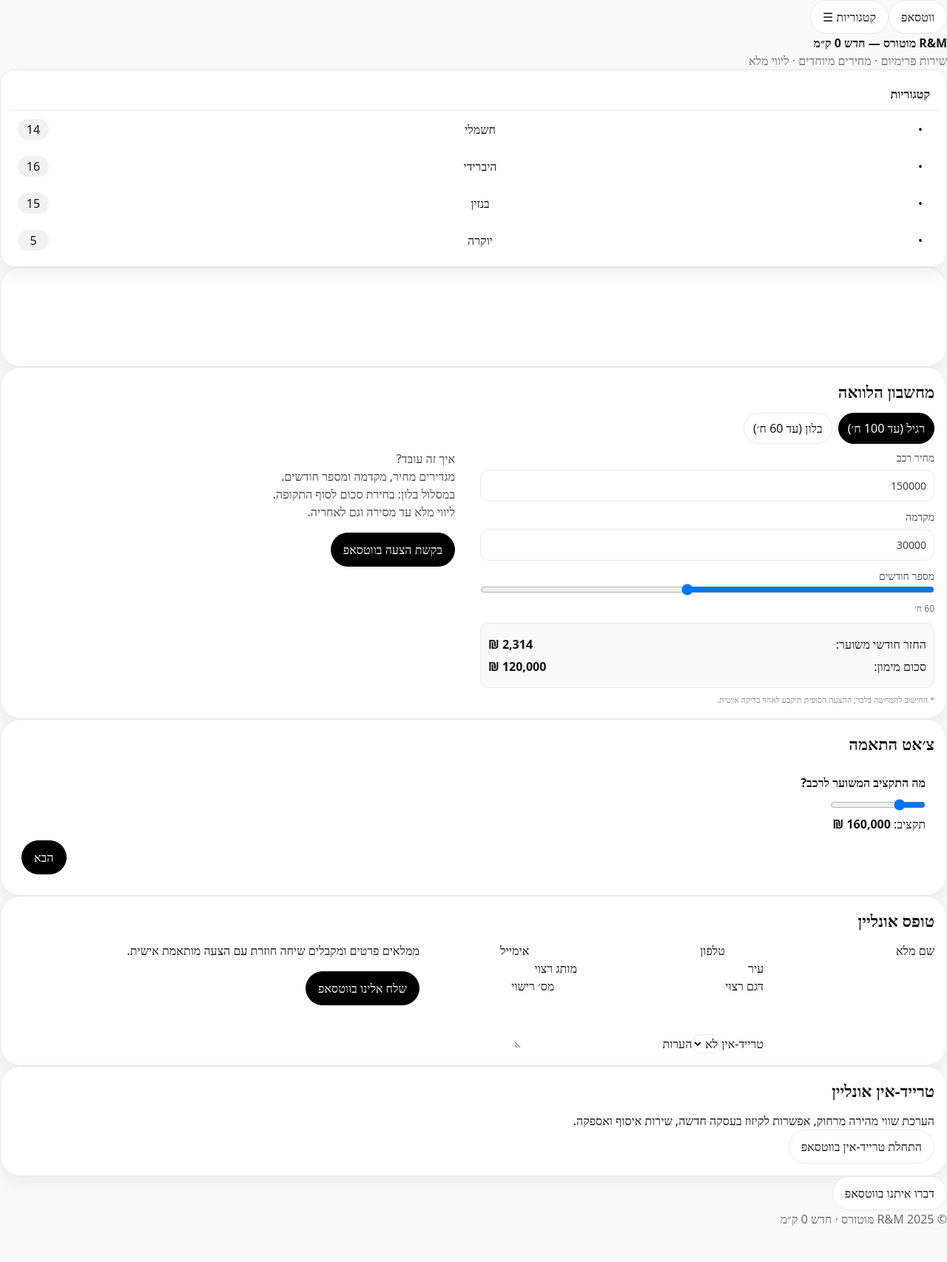
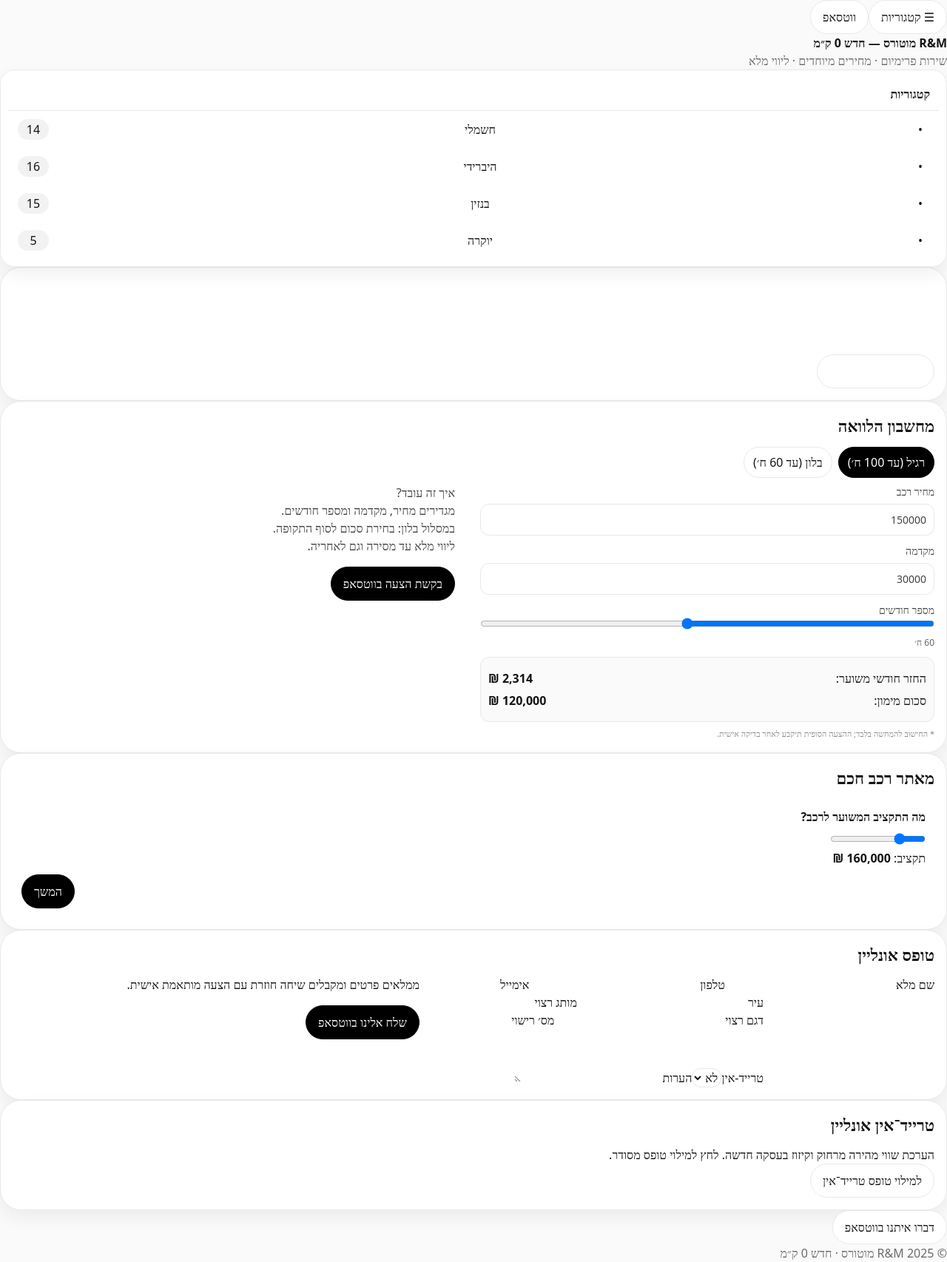
Before and after one commit to yakirba11-droid/-, a React (Vite) app: page / in a window 1280 px wide. Shown: the whole page at 74% size. Before the commit the page ends 1660 px from the top, so only its background shows below. Built offline with nearby package versions, Linux system fonts and the light colour scheme.

Commit message:
Update App.jsx

```diff
--- a/src/App.jsx
+++ b/src/App.jsx
@@ -1,11 +1,11 @@
 import React, { useEffect, useMemo, useState } from "react";
 import "./styles.css";
 
-/* ===== הגדרות ===== */
-const APR_DEFAULT = 5.9;               // פנימי בלבד לחישוב, לא מוצג
-const LISTING_MONTHS = 60;             // לדפי דגמים / "החל מ..."
-const LISTING_BALLOON_PCT = 0.60;      // פנימי בלבד, לא מוצג
-const WA = "9725XXXXXXXX";             // ← החלף למספר ווטסאפ שלך (ללא '+')
+/* ===== הגדרות כלליות ===== */
+const APR_DEFAULT = 5.9;                // פנימי בלבד לחישוב, לא מוצג
+const LISTING_MONTHS = 60;              // ל"החל מ..."
+const LISTING_BALLOON_PCT = 0.60;       // פנימי בלבד, לא מוצג
+const WA = "9725XXXXXXXX";              // ← החלף למספר ווצאפ (ללא '+')
 
 /* ===== עזרים ===== */
 const fmt = (n) =>
@@ -18,10 +18,7 @@ const slugify = (s = "") =>
     .replace(/[^\p{L}\p{N}]+/gu, "-")
     .replace(/-+/g, "-").replace(/^-|-$/g, "");
 
-/** תשלום חודשי.
- * plan: "standard" | "balloon"
- * balloonAmount: סכום בלון בש"ח (לא אחוזים)
- */
+/** חישוב החזר חודשי */
 function monthlyPayment({ price, down = 0, months = 60, plan = "standard", balloonAmount = 0 }) {
   const r = APR_DEFAULT / 100 / 12;
   const P0 = Math.max(0, Number(price || 0) - Number(down || 0));
@@ -125,18 +122,18 @@ function Sidebar({ countsByCat, activeCat, setActiveCat, brands, activeBrand, se
   );
 }
 
-/* ===== מגירת קטגוריות למובייל ===== */
+/* ===== מגירת קטגוריות למובייל – פתיחה/סגירה מתוקנת ===== */
 function MobileSide({ open, onClose, ...props }) {
   return (
     <>
-      <div className={`drawer ${open ? "open" : ""}`}>
+      <div className={`drawer ${open ? "open" : ""}`} role="dialog" aria-modal="true">
         <div className="drawer-head">
           <b>קטגוריות</b>
-          <button className="icon" onClick={onClose}>✕</button>
+          <button className="icon" onClick={onClose} aria-label="סגור קטגוריות">✕</button>
         </div>
         <Sidebar {...props} />
       </div>
-      {open && <div className="backdrop" onClick={onClose} />}
+      {open && <div className="backdrop" onClick={onClose} aria-label="סגור" />}
     </>
   );
 }
@@ -150,7 +147,7 @@ function HomeFinance() {
   const [balloonAmount, setBalloonAmount] = useState(0);
 
   const maxMonths = plan === "standard" ? 100 : 60;
-  const maxBalloon = Math.round(price * 0.60); // עד 60% — לא מוצג למשתמש
+  const maxBalloon = Math.round(price * 0.60); // עד 60% — לא מוצג
 
   useEffect(() => {
     if (plan === "standard") setBalloonAmount(0);
@@ -158,9 +155,7 @@ function HomeFinance() {
     setBalloonAmount((prev) => Math.min(prev, maxBalloon));
   }, [plan, price, months]);
 
-  const m = Math.round(
-    monthlyPayment({ price, down, months, plan, balloonAmount })
-  );
+  const m = Math.round(monthlyPayment({ price, down, months, plan, balloonAmount }));
 
   return (
     <div className="card finance">
@@ -209,7 +204,7 @@ function HomeFinance() {
   );
 }
 
-/* ===== טופס אונליין מלא (כולל מס׳ רישוי) ===== */
+/* ===== טופס אונליין בסיסי (ליד מיידי) ===== */
 function OnlineForm() {
   const [state, setState] = useState({
     fullName: "", phone: "", email: "", city: "",
@@ -260,7 +255,63 @@ function OnlineForm() {
   );
 }
 
-/* ===== צ׳אט התאמה – כרטיס במרכז הדף ===== */
+/* ===== עמוד טרייד-אין נפרד ===== */
+function TradeInPage({ onBack }) {
+  const [s, setS] = useState({
+    fullName: "", phone: "", email: "",
+    brand: "", model: "", year: "", km: "",
+    license: "", condition: "מצב טוב", notes: "",
+  });
+  const set = (k, v) => setS((x) => ({ ...x, [k]: v }));
+
+  const msg =
+`טופס טרייד-אין – R&M:
+שם: ${s.fullName}
+טלפון: ${s.phone}
+אימייל: ${s.email}
+מותג/דגם: ${s.brand} ${s.model}
+שנה: ${s.year} | ק״מ: ${s.km}
+מס׳ רישוי: ${s.license}
+מצב רכב: ${s.condition}
+הערות: ${s.notes}`.trim();
+
+  return (
+    <div className="card">
+      <button className="btn" onClick={onBack}>↩︎ חזרה</button>
+      <div className="title" style={{marginTop:8}}>טרייד־אין אונליין</div>
+      <div className="grid2">
+        <div className="form">
+          <label>שם מלא<input value={s.fullName} onChange={(e)=>set("fullName", e.target.value)} /></label>
+          <label>טלפון<input inputMode="tel" value={s.phone} onChange={(e)=>set("phone", e.target.value)} /></label>
+          <label>אימייל<input type="email" value={s.email} onChange={(e)=>set("email", e.target.value)} /></label>
+          <label>מותג<input value={s.brand} onChange={(e)=>set("brand", e.target.value)} /></label>
+          <label>דגם<input value={s.model} onChange={(e)=>set("model", e.target.value)} /></label>
+          <label>שנת ייצור<input inputMode="numeric" value={s.year} onChange={(e)=>set("year", e.target.value)} /></label>
+          <label>ק״מ<input inputMode="numeric" value={s.km} onChange={(e)=>set("km", e.target.value)} /></label>
+          <label>מס׳ רישוי<input inputMode="numeric" value={s.license} onChange={(e)=>set("license", e.target.value)} /></label>
+          <label>מצב רכב
+            <select value={s.condition} onChange={(e)=>set("condition", e.target.value)}>
+              <option>מצב מצוין</option>
+              <option>מצב טוב</option>
+              <option>מצב סביר</option>
+              <option>צריך טיפול</option>
+            </select>
+          </label>
+          <label>הערות<textarea rows="4" value={s.notes} onChange={(e)=>set("notes", e.target.value)} /></label>
+        </div>
+        <div className="notes">
+          <p>לאחר מילוי הטופס נבצע הערכת שווי מהירה ונחזור אליך עם הצעת עסקה.</p>
+          <a className="btn primary mt16" target="_blank" rel="noreferrer"
+             href={`https://wa.me/${WA}?text=${encodeURIComponent(msg)}`}>
+            שלח את פרטי הטרייד־אין בווטסאפ
+          </a>
+        </div>
+      </div>
+    </div>
+  );
+}
+
+/* ===== "מאתר רכב חכם" (שם חדש לצ׳אט) ===== */
 function MatchChatInline({ cars }) {
   const [step, setStep] = useState(1);
   const [budget, setBudget] = useState(160000);
@@ -285,7 +336,6 @@ function MatchChatInline({ cars }) {
         if (style === "לא משנה") score += 10;
         else if (st === style || (style === "יוקרה" && c.category === "יוקרה")) score += 10;
 
-        // "החל מ" לפי בלון 60 ח׳, בלון 60% — לא מוצג למשתמש
         const per = Math.round(
           monthlyPayment({
             price: c.price,
@@ -305,14 +355,14 @@ function MatchChatInline({ cars }) {
 
   return (
     <div className="card chat-inline">
-      <div className="title">צ׳אט התאמה</div>
+      <div className="title">מאתר רכב חכם</div>
 
       {step === 1 && (
         <div className="chat-body">
           <div className="q">מה התקציב המשוער לרכב?</div>
           <input type="range" min="70000" max="450000" step="5000" value={budget} onChange={(e)=>setBudget(+e.target.value)} />
           <div className="hint">תקציב: <b>{fmt(budget)}</b></div>
-          <div className="chat-actions"><button className="btn primary" onClick={()=>setStep(2)}>הבא</button></div>
+          <div className="chat-actions"><button className="btn primary" onClick={()=>setStep(2)}>המשך</button></div>
         </div>
       )}
 
@@ -326,7 +376,7 @@ function MatchChatInline({ cars }) {
           </div>
           <div className="chat-actions">
             <button className="btn" onClick={()=>setStep(1)}>חזרה</button>
-            <button className="btn primary" onClick={()=>setStep(3)}>הבא</button>
+            <button className="btn primary" onClick={()=>setStep(3)}>המשך</button>
           </div>
         </div>
       )}
@@ -343,14 +393,14 @@ function MatchChatInline({ cars }) {
           <input type="number" placeholder="₪ חודשי יעד" value={maxMonthly||""} onChange={(e)=>setMaxMonthly(e.target.value?+e.target.value:0)} />
           <div className="chat-actions">
             <button className="btn" onClick={()=>setStep(2)}>חזרה</button>
-            <button className="btn primary" onClick={()=>setStep(4)}>קבל התאמות</button>
+            <button className="btn primary" onClick={()=>setStep(4)}>מצא לי</button>
           </div>
         </div>
       )}
 
       {step === 4 && (
         <div className="chat-body">
-          <div className="q">ההתאמות המובילות עבורך</div>
+          <div className="q">התאמות מובילות עבורך</div>
           <div className="rec-list">
             {scored.map(({ car, per }, i)=>(
               <div key={car.id} className="rec">
@@ -366,7 +416,7 @@ function MatchChatInline({ cars }) {
                 </a>
               </div>
             ))}
-            {scored.length===0 && <div className="muted">אין התאמות כרגע — נסו לשנות פרמטרים.</div>}
+            {scored.length===0 && <div className="muted">אין התאמות — נסו לשנות פרמטרים.</div>}
           </div>
           <div className="chat-actions">
             <button className="btn" onClick={()=>setStep(1)}>התחל מחדש</button>
@@ -377,7 +427,7 @@ function MatchChatInline({ cars }) {
   );
 }
 
-/* ===== כרטיס דגם לרשימה ===== */
+/* ===== כרטיס דגם ===== */
 function CarCard({ car, onOpen }) {
   const perBalloon = Math.round(
     monthlyPayment({
@@ -427,7 +477,7 @@ function ModelPage({ car, onBack }) {
   );
 }
 
-/* ===== קאטלוג (נפתח רק מהצד) ===== */
+/* ===== קאטלוג ===== */
 function Catalog({ cars, activeCat, setActiveCat, activeBrand, setActiveBrand, onOpenCar }) {
   const brands = useMemo(() => {
     const s = new Set(cars.filter(c => c.category === activeCat).map(c => c.brand));
@@ -466,11 +516,9 @@ export default function App() {
   const [activeBrand, setActiveBrand] = useState(null);
   const [activeCar, setActiveCar] = useState(null);
   const [drawer, setDrawer] = useState(false);
+  const [route, setRoute] = useState("home"); // "home" | "tradein"
 
-  // קריאה ל-inventory.csv מה-public
-  useEffect(() => {
-    parseCSV("/inventory.csv").then(setCars).catch(() => setCars([]));
-  }, []);
+  useEffect(() => { parseCSV("/inventory.csv").then(setCars).catch(()=>setCars([])); }, []);
 
   const countsByCat = useMemo(() => {
     const m = { חשמלי: 0, היברידי: 0, בנזין: 0, יוקרה: 0 };
@@ -487,11 +535,16 @@ export default function App() {
     <div className="wrap">
       {/* Header */}
       <header className="hdr">
+        <button
+          className="btn ghost"
+          onClick={()=>setDrawer(true)}
+          aria-label="פתח קטגוריות">
+          ☰ קטגוריות
+        </button>
         <a className="btn ghost" target="_blank" rel="noreferrer"
            href={`https://wa.me/${WA}?text=${encodeURIComponent("היי, מעוניין ברכב חדש 0 ק\"מ.")}`}>
           ווטסאפ
         </a>
-        <button className="btn ghost" onClick={()=>setDrawer(true)}>קטגוריות ☰</button>
         <div className="brand">R&M מוטורס — חדש 0 ק״מ</div>
         <div className="muted sm">שירות פרימיום · מחירים מיוחדים · ליווי מלא</div>
       </header>
@@ -502,10 +555,10 @@ export default function App() {
         onClose={()=>setDrawer(false)}
         countsByCat={countsByCat}
         activeCat={activeCat}
-        setActiveCat={(c)=>{ setActiveCat(c); setActiveBrand(null); setDrawer(false); }}
+        setActiveCat={(c)=>{ setActiveCat(c); setActiveBrand(null); setRoute("home"); setDrawer(false); }}
         brands={brandsInCat}
         activeBrand={activeBrand}
-        setActiveBrand={(b)=>{ setActiveBrand(b); setDrawer(false); }}
+        setActiveBrand={(b)=>{ setActiveBrand(b); setRoute("home"); setDrawer(false); }}
       />
 
       <main className="main">
@@ -513,20 +566,19 @@ export default function App() {
         <Sidebar
           countsByCat={countsByCat}
           activeCat={activeCat}
-          setActiveCat={(c)=>{ setActiveCat(c); setActiveBrand(null); }}
+          setActiveCat={(c)=>{ setActiveCat(c); setActiveBrand(null); setRoute("home"); }}
           brands={brandsInCat}
           activeBrand={activeBrand}
           setActiveBrand={setActiveBrand}
         />
 
         <section className="content">
-          {/* מצב דף פירוט דגם */}
-          {activeCar && (
+          {/* ניווט פשוט */}
+          {route === "tradein" ? (
+            <TradeInPage onBack={()=>setRoute("home")} />
+          ) : activeCar ? (
             <ModelPage car={activeCar} onBack={()=>setActiveCar(null)} />
-          )}
-
-          {/* אם יש קטגוריה נבחרת – מציגים קאטלוג; אחרת – דף הבית הנקי */}
-          {!activeCar && activeCat && (
+          ) : activeCat ? (
             <Catalog
               cars={cars}
               activeCat={activeCat}
@@ -535,26 +587,23 @@ export default function App() {
               setActiveBrand={setActiveBrand}
               onOpenCar={setActiveCar}
             />
-          )}
-
-          {!activeCar && !activeCat && (
+          ) : (
             <>
               <div className="hero card">
                 <span className="badge">חדש 0 ק״מ בלבד</span>
-                <h1>רק מה שחשוב: מימון, טרייד-אין וצ׳אט התאמה.</h1>
+                <h1>רק מה שחשוב: מימון, טרייד־אין ו<strong>מאתר רכב חכם</strong>.</h1>
                 <p className="muted">את הרכבים תבחרו דרך הקטגוריות בצד — מסודר ונקי.</p>
+                <div className="hero-actions">
+                  <button className="btn" onClick={()=>setRoute("tradein")}>פתח טופס טרייד־אין</button>
+                </div>
               </div>
               <HomeFinance />
               <MatchChatInline cars={cars} />
               <OnlineForm />
-              {/* כרטיס טרייד-אין קצר עם קישור */}
               <div className="card">
-                <div className="title">טרייד-אין אונליין</div>
-                <p>הערכת שווי מהירה מרחוק, אפשרות לקיזוז בעסקה חדשה, שירות איסוף ואספקה.</p>
-                <a className="btn" target="_blank" rel="noreferrer"
-                   href={`https://wa.me/${WA}?text=${encodeURIComponent("שלום, רוצה לבצע הערכת טרייד-אין אונליין.")}`}>
-                  התחלת טרייד-אין בווטסאפ
-                </a>
+                <div className="title">טרייד־אין אונליין</div>
+                <p>הערכת שווי מהירה מרחוק וקיזוז בעסקה חדשה. לחץ למילוי טופס מסודר.</p>
+                <button className="btn" onClick={()=>setRoute("tradein")}>למילוי טופס טרייד־אין</button>
               </div>
             </>
           )}
```
